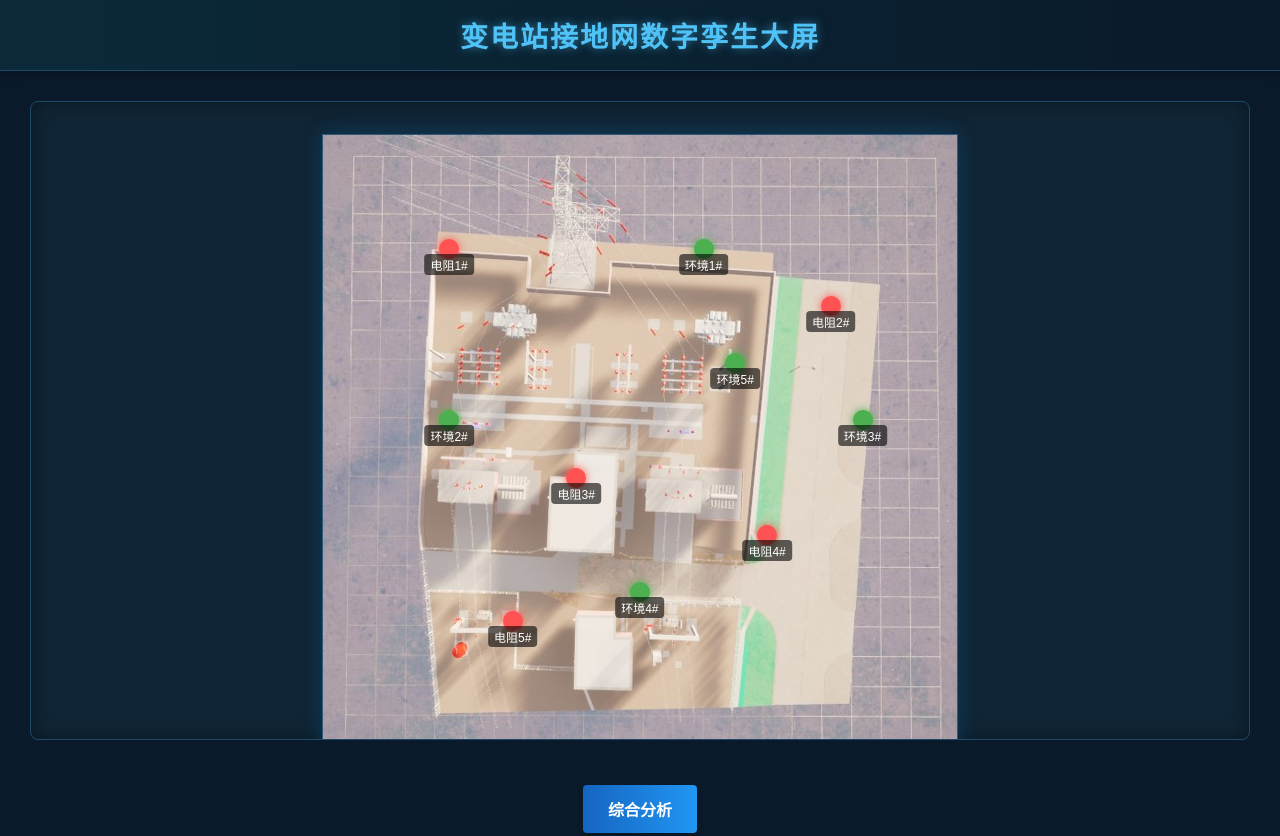
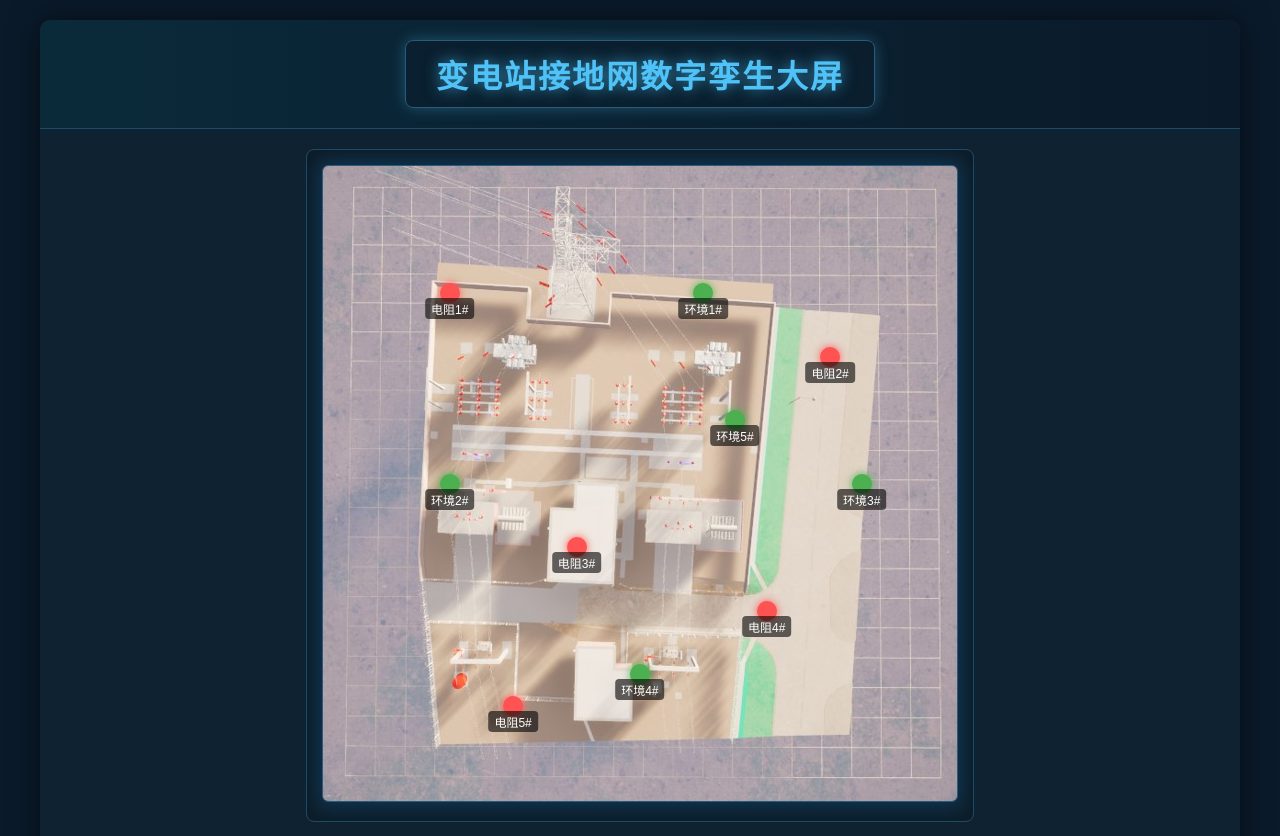
Before and after one commit to LAILI-civil/Substation_Grounding_grid_sys, a plain HTML site: page index.html in a window 1280 px wide. Shown: the top 836 px of the page. Drawn offline with Linux system fonts and the light colour scheme.

Commit message:
Update index.html

```diff
--- a/index.html
+++ b/index.html
@@ -16,64 +16,77 @@
             background-color: #0a1a2a;
             color: #e0e0e0;
             overflow: hidden;
+            display: flex;
+            justify-content: center;
+            align-items: center;
+            min-height: 100vh;
+            padding: 20px;
         }
 
         .container {
-            width: 100vw;
-            height: 100vh;
+            width: 100%;
+            max-width: 1200px;
             display: flex;
             flex-direction: column;
+            background: rgba(16, 37, 53, 0.8);
+            border-radius: 10px;
+            box-shadow: 0 0 30px rgba(0, 0, 0, 0.5);
+            overflow: hidden;
         }
 
         header {
             background: linear-gradient(to right, #0a2a3a, #0a1a2a);
-            padding: 15px 30px;
+            padding: 20px;
             border-bottom: 1px solid #1e4a6a;
-            box-shadow: 0 3px 10px rgba(0, 0, 0, 0.3);
+            text-align: center;
         }
 
         h1 {
-            font-size: 28px;
-            text-align: center;
+            font-size: 32px;
             color: #4fc3f7;
-            text-shadow: 0 0 10px rgba(79, 195, 247, 0.5);
+            text-shadow: 0 0 15px rgba(79, 195, 247, 0.7);
             letter-spacing: 2px;
+            margin: 0;
+            padding: 10px 30px;
+            display: inline-block;
+            border: 1px solid #2e5a7a;
+            border-radius: 8px;
+            background: rgba(10, 30, 45, 0.8);
+            box-shadow: 0 0 15px rgba(79, 195, 247, 0.3);
         }
 
         .main-content {
-            flex: 1;
+            padding: 20px;
             display: flex;
             flex-direction: column;
-            padding: 20px;
-            position: relative;
+            align-items: center;
         }
 
         .grid-map {
-            flex: 1;
             background-color: #102535;
             border: 1px solid #1e4a6a;
             border-radius: 8px;
-            margin: 10px;
+            padding: 15px;
             position: relative;
             overflow: hidden;
             box-shadow: inset 0 0 20px rgba(0, 0, 0, 0.4);
-            display: flex;
-            justify-content: center;
-            align-items: center;
+            margin-bottom: 20px;
+            display: inline-block;
         }
 
         .grid-image-container {
             position: relative;
-            max-width: 90%;
-            max-height: 90%;
+            display: inline-block;
+            border: 1px solid #2e5a7a;
+            border-radius: 6px;
+            overflow: hidden;
+            box-shadow: 0 0 20px rgba(0, 150, 250, 0.2);
         }
 
         .grid-image {
+            display: block;
             max-width: 100%;
-            max-height: 100%;
-            display: block;
-            border: 1px solid #2e5a7a;
-            box-shadow: 0 0 20px rgba(0, 150, 250, 0.2);
+            height: auto;
         }
 
         .node {
@@ -147,10 +160,11 @@
 
         .footer {
             text-align: center;
-            padding: 10px;
+            padding: 15px;
             font-size: 14px;
             color: #5d7c8a;
             border-top: 1px solid #1e3a4a;
+            background: rgba(10, 30, 45, 0.5);
         }
 
         .modal {
@@ -211,7 +225,28 @@
             color: #4fc3f7;
             font-size: 18px;
             text-align: center;
-            padding: 20px;
+            padding: 40px;
+            min-width: 400px;
+            min-height: 300px;
+            display: flex;
+            justify-content: center;
+            align-items: center;
+        }
+
+        @media (max-width: 768px) {
+            h1 {
+                font-size: 24px;
+                padding: 8px 16px;
+            }
+
+            .grid-map {
+                padding: 10px;
+            }
+
+            .btn {
+                padding: 10px 20px;
+                font-size: 14px;
+            }
         }
     </style>
 </head>
```
